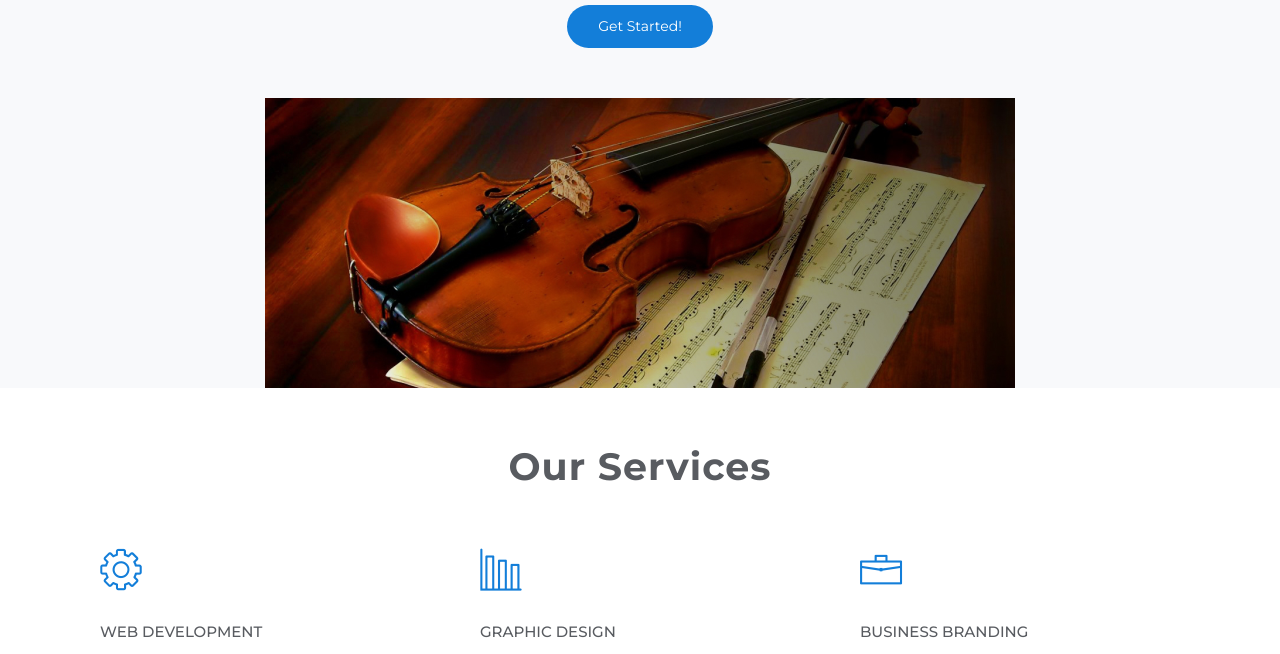
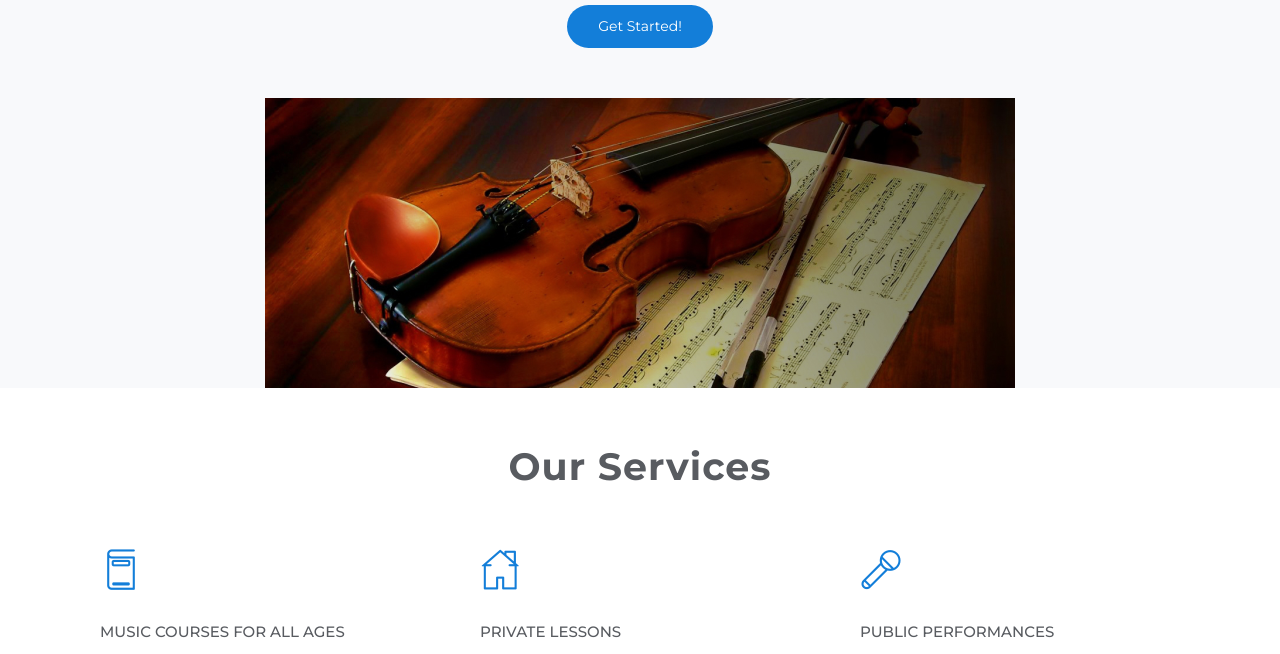
Before and after one commit to bramsmusic/bramsmusic.github.io, a plain HTML site: page index.html in a window 1280 px wide. Shown: the part 274-928 px from the top of the page. Drawn offline with Linux system fonts and the light colour scheme; files whose address does not match are found by name.

Commit message:
Update index.html

```diff
--- a/index.html
+++ b/index.html
@@ -166,10 +166,10 @@
           <div class="col-md-6 col-lg-4 col-xs-12">
             <div class="services-item wow fadeInRight" data-wow-delay="0.3s">
               <div class="icon">
-                <i class="lni-cog"></i>
+                <i class="lni-book"></i>
               </div>
               <div class="services-content">
-                <h3><a href="#">Web Development</a></h3>
+                <h3><a href="#">Music Courses For All Ages</a></h3>
                 <p>Lorem ipsum dolor sit amet, consectetur adipisicing elit. Unde perspiciatis dicta labore nulla beatae quaerat quia incidunt laborum aspernatur...</p>
               </div>
             </div>
@@ -178,10 +178,10 @@
           <div class="col-md-6 col-lg-4 col-xs-12">
             <div class="services-item wow fadeInRight" data-wow-delay="0.6s">
               <div class="icon">
-                <i class="lni-bar-chart"></i>
+                <i class="lni-home"></i>
               </div>
               <div class="services-content">
-                <h3><a href="#">Graphic Design</a></h3>
+                <h3><a href="#">Private Lessons</a></h3>
                 <p>Lorem ipsum dolor sit amet, consectetur adipisicing elit. Unde perspiciatis dicta labore nulla beatae quaerat quia incidunt laborum aspernatur...</p>
               </div>
             </div>
@@ -190,10 +190,10 @@
           <div class="col-md-6 col-lg-4 col-xs-12">
             <div class="services-item wow fadeInRight" data-wow-delay="0.9s">
               <div class="icon">
-                <i class="lni-briefcase"></i>
+                <i class="lni-microphone"></i>
               </div>
               <div class="services-content">
-                <h3><a href="#">Business Branding</a></h3>
+                <h3><a href="#">Public Performances</a></h3>
                 <p>Lorem ipsum dolor sit amet, consectetur adipisicing elit. Unde perspiciatis dicta labore nulla beatae quaerat quia incidunt laborum aspernatur...</p>
               </div>
             </div>
```
